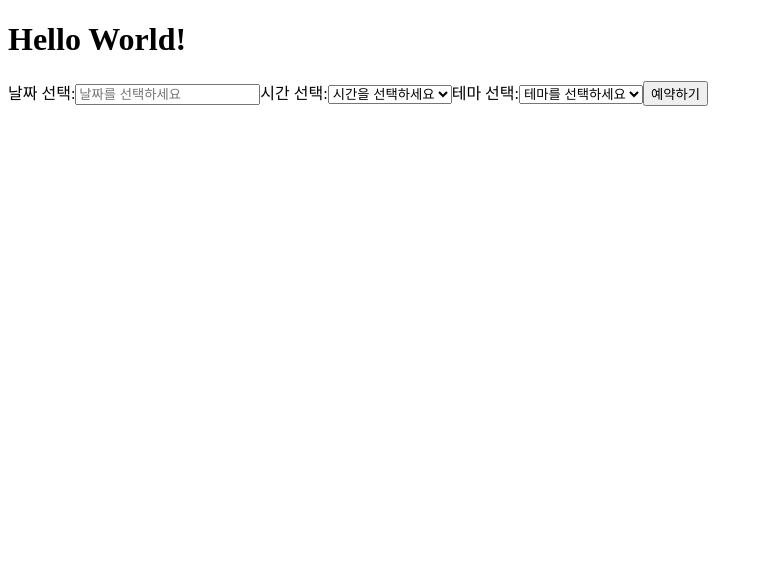
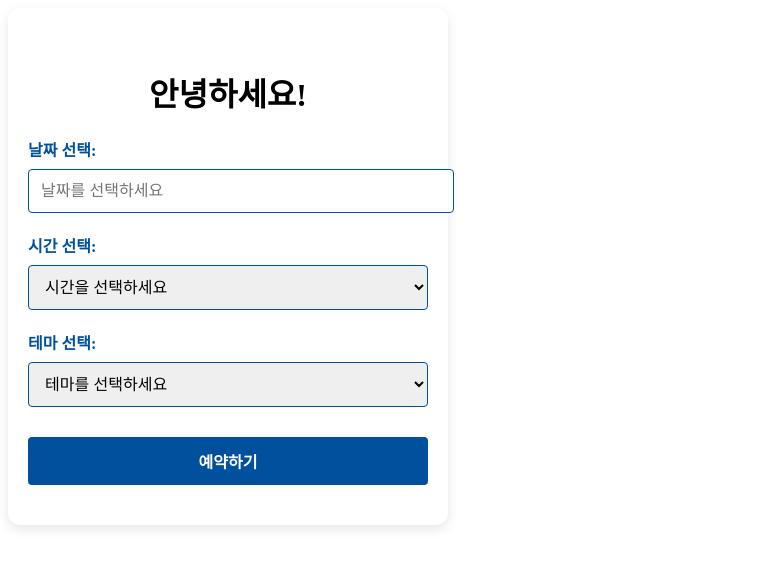
Before and after one commit to pataegonia/samiljul, a React (Vite) app: page / in a window 1280 px wide. Shown: the top 568 px of the page, without its empty margins (0-763 px from the left). Built offline with nearby package versions, Linux system fonts and the light colour scheme.

Commit message:
11/13 11:25 commit

```diff
--- a/package.json
+++ b/package.json
@@ -13,6 +13,7 @@
     "axios": "^1.7.7",
     "cors": "^2.8.5",
     "express": "^4.21.1",
+    "flatpickr": "4.6.13",
     "node": "^23.2.0",
     "react": "^18.3.1",
     "react-datepicker": "^7.5.0",
--- a/src/App.jsx
+++ b/src/App.jsx
@@ -3,6 +3,27 @@ import { createBrowserRouter, RouterProvider } from "react-router-dom";
 import Home from "./routes/homs";
 import Map from "./routes/map";
 import Recommand from "./routes/recommand";
+import { createGlobalStyle } from "styled-components";
+
+const GlobalStyle = createGlobalStyle`
+  * {
+    margin: 0;
+    padding: 0;
+    box-sizing: border-box;
+  }
+
+  html, body, #root {
+    height: 100%; /* 전체 높이 설정 */
+  }
+
+  body {
+    display: flex;
+    justify-content: center;
+    align-items: center;
+    background-color: #e9f1f7;
+    font-family: Arial, sans-serif;
+  }
+`;
 
 const router = createBrowserRouter([
   {
--- a/src/components/greeting.jsx
+++ b/src/components/greeting.jsx
@@ -1,6 +1,7 @@
 import React, { useEffect, useRef, useState} from "react";
 import flatpickr from "flatpickr";
 import "flatpickr/dist/flatpickr.min.css";
+import styled from "styled-components"
 
 export default function Greeting() {
 
@@ -37,40 +38,122 @@ export default function Greeting() {
 
 
   return (
-    <div>
-      <h1>Hello World!</h1>
+    <Container>
+      <h1>안녕하세요!</h1>
 
       {/* 날짜 선택 */}
-      <label>
-        날짜 선택:
-        <input type="text" ref={dateRef} placeholder="날짜를 선택하세요" />
-      </label>
+      <FieldContainer>
+        <Label>날짜 선택:</Label>
+        <StyledInput type="text" ref={dateRef} placeholder="날짜를 선택하세요" />
+      </FieldContainer>
 
       {/* 시간 선택 */}
-      <label>
-        시간 선택:
-        <select value={time} onChange={handleTimeChange}>
+      <FieldContainer>
+        <Label>시간 선택:</Label>
+        <StyledSelect value={time} onChange={handleTimeChange}>
           <option value="">시간을 선택하세요</option>
-          <option value="18:00">18:00</option>
-          <option value="19:00">19:00</option>
-          <option value="20:00">20:00</option>
-        </select>
-      </label>
+          {Array.from({ length: 24 }, (_, i) => (
+            <option key={i} value={`${String(i).padStart(2, "0")}:00`}>
+              {String(i).padStart(2, "0")}:00
+            </option>
+          ))}
+        </StyledSelect>
+      </FieldContainer>
 
       {/* 테마 선택 */}
-      <label>
-        테마 선택:
-        <select value={theme} onChange={handleThemeChange}>
+      <FieldContainer>
+        <Label>테마 선택:</Label>
+        <StyledSelect value={theme} onChange={handleThemeChange}>
           <option value="">테마를 선택하세요</option>
           <option value="romantic">로맨틱</option>
           <option value="casual">캐주얼</option>
           <option value="adventure">모험</option>
           <option value="gourmet">미식</option>
-        </select>
-      </label>
+        </StyledSelect>
+      </FieldContainer>
 
       {/* 예약 버튼 */}
-      <button onClick={handleReservation}>예약하기</button>
-    </div>
+      <StyledButton onClick={handleReservation}>예약하기</StyledButton>
+    </Container>
   );
 }
+
+// 스타일 컴포넌트 정의
+const Container = styled.div`
+  display: flex;
+  flex-direction: column;
+  align-items: center;
+  padding: 40px 20px; /* 상하 패딩 증가 */
+  background-color: #ffffff;
+  border-radius: 12px;
+  box-shadow: 0 4px 12px rgba(0, 0, 0, 0.1);
+  width: 100%; /* 너비를 100%로 설정 */
+  max-width: 400px; /* 최대 너비 유지 */
+`;
+const Title = styled.h1`
+  font-size: 1.5em;
+  color: #00509e;
+  margin-bottom: 1.5rem;
+`;
+
+const FieldContainer = styled.div`
+  width: 100%;
+  margin-bottom: 20px;
+`;
+
+const Label = styled.label`
+  font-weight: bold;
+  color: #00509e;
+  margin-bottom: 8px;
+  display: block;
+`;
+
+const StyledInput = styled.input`
+  padding: 12px;
+  width: 100%;
+  border: 1px solid #00509e;
+  border-radius: 4px;
+  font-size: 1em;
+  outline: none;
+
+  &:focus {
+    border-color: #0077cc;
+    box-shadow: 0 0 0 0.2rem rgba(0, 119, 204, 0.25);
+  }
+`;
+
+const StyledSelect = styled.select`
+  padding: 12px;
+  width: 100%;
+  border: 1px solid #00509e;
+  border-radius: 4px;
+  font-size: 1em;
+  outline: none;
+
+  &:focus {
+    border-color: #0077cc;
+    box-shadow: 0 0 0 0.2rem rgba(0, 119, 204, 0.25);
+  }
+`;
+
+const StyledButton = styled.button`
+  background-color: #00509e;
+  color: #ffffff;
+  padding: 12px;
+  width: 100%;
+  font-size: 1em;
+  font-weight: bold;
+  border: none;
+  border-radius: 4px;
+  cursor: pointer;
+  transition: background-color 0.3s ease;
+  margin-top: 10px;
+
+  &:hover {
+    background-color: #0077cc;
+  }
+
+  &:active {
+    background-color: #004080;
+  }
+`;
```
Also changed, not shown: 1 other file (tests, documents, lock files or other folders).
